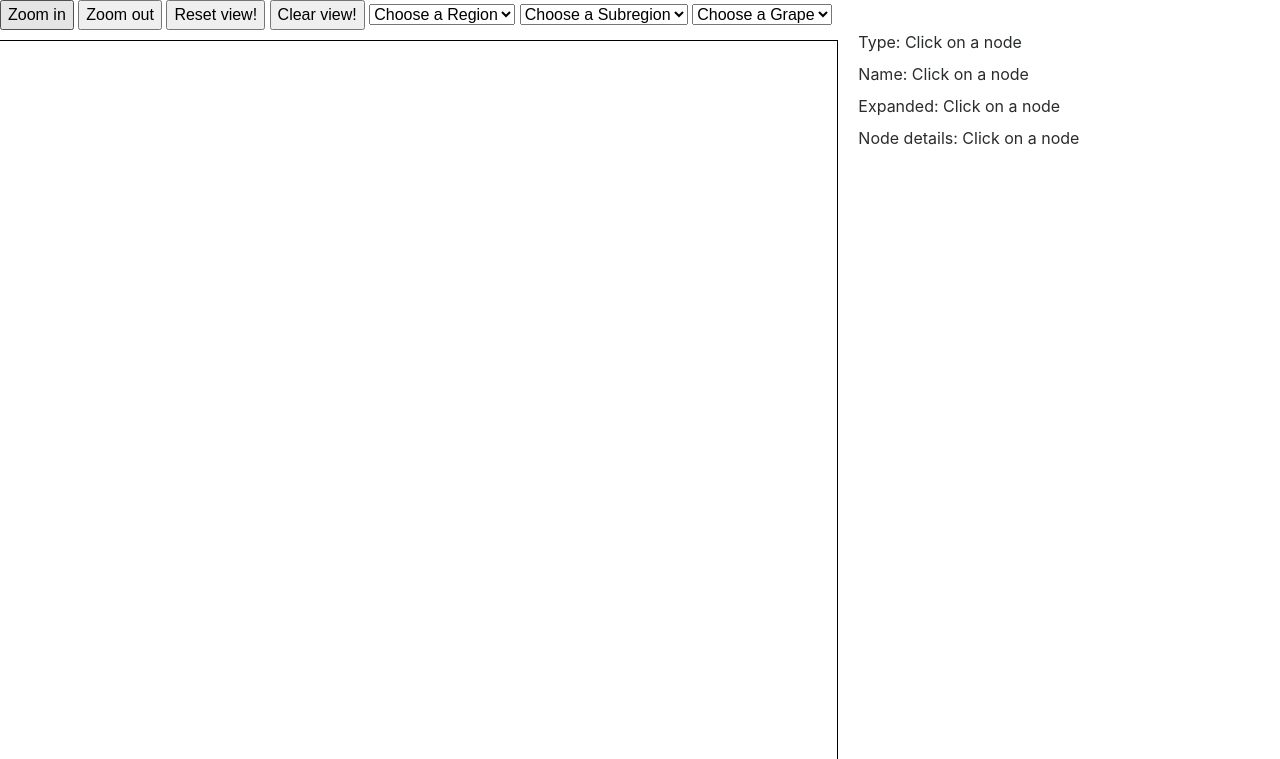
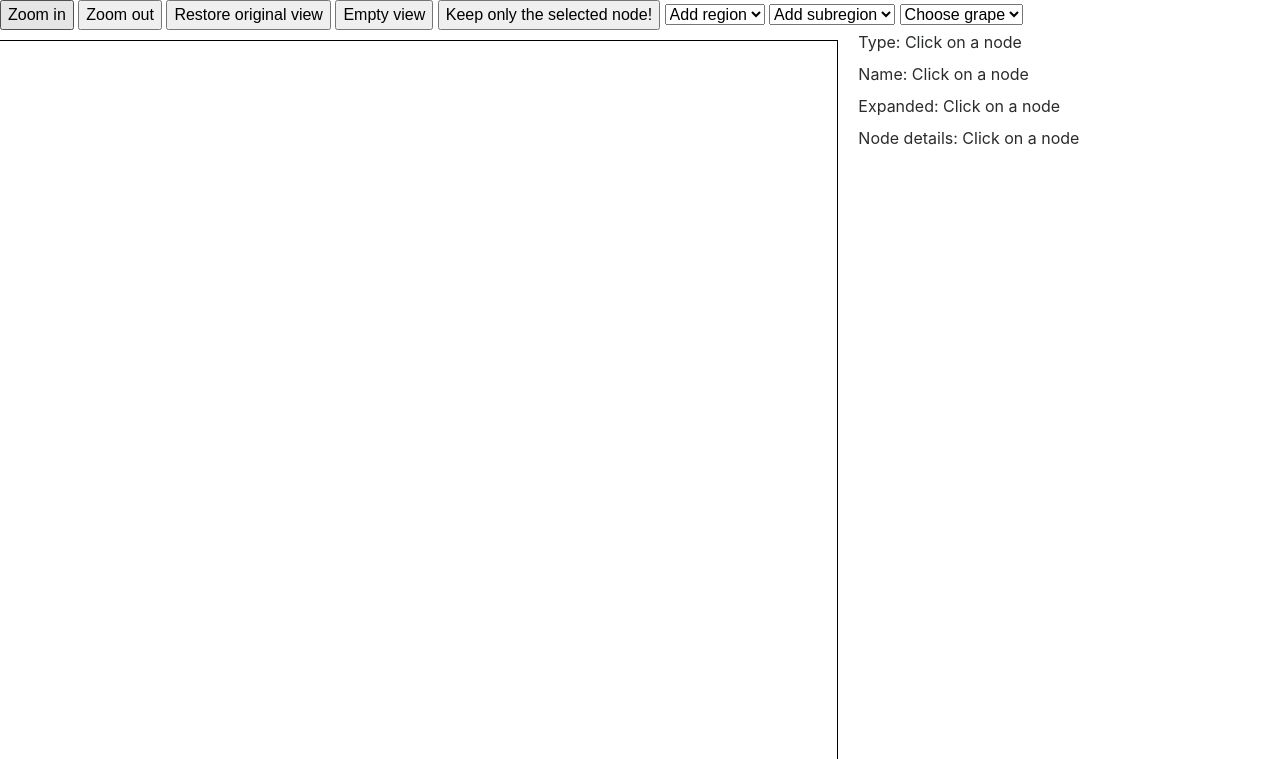
Before and after one commit to sandordargo/wine-disco, a Flask app: page / in a window 1280 px wide. Shown: the top 759 px of the page. Run offline with Flask 2, Linux system fonts and the light colour scheme; data that the repository does not hold is empty; some libraries are stand-ins or nearby versions.

Commit message:
feature: Add "Keep only selected node" button

```diff
--- a/static/js/graph.js
+++ b/static/js/graph.js
@@ -456,3 +456,16 @@ function mergeLinks(new_links)   {
     }
   }
 }
+
+function keep_only_selected() {
+    if (detailedNode == null) {
+        alert("No node is selected!");
+        return;
+    }
+    node_to_keep = searchNodeInArray(nodes, detailedNode);
+    node_to_keep.expanded = false;
+    links = [];
+    nodes = [];
+    nodes.push(node_to_keep);
+    detailAndExpand(nodes[0])
+}
--- a/templates/index.html
+++ b/templates/index.html
@@ -30,22 +30,23 @@
 <body>
   <button onclick="zoomInClick()" type="button">Zoom in</button>
   <button onclick="zoomOutClick()" type="button">Zoom out</button>
-  <button onclick="reset()" type="button">Reset view!</button>
-  <button onclick="hard_reset()" type="button">Clear view!</button>
+  <button onclick="reset()" type="button">Restore original view</button>
+  <button onclick="hard_reset()" type="button">Empty view</button>
+  <button onclick="keep_only_selected()" type="button">Keep only the selected node!</button>
   <select id="wineRegions" name="WineRegions" onchange="addRegion(this.value)">
-    <option selected hidden>Choose a Region</option>
+    <option selected hidden>Add region</option>
     {% for region in regions %}
       <option value="{{ region.id }}">{{ region.name }}</option>
     {% endfor %}
   </select>
   <select id="wineSubregions" name="WineSubRegions" onchange="addSubregion(this.value)">
-    <option selected hidden>Choose a Subregion</option>
+    <option selected hidden>Add subregion</option>
     {% for subregion in subregions %}
       <option value="{{ subregion.id }}">{{ subregion.name }}</option>
     {% endfor %}
   </select>
     <select id="grapes" name="Grapes" onchange="addGrape(this.value)">
-    <option selected hidden>Choose a Grape</option>
+    <option selected hidden>Choose grape</option>
     {% for grape in grapes %}
       <option value="{{ grape.id }}">{{ grape.name }}</option>
     {% endfor %}
@@ -53,6 +54,7 @@
   <div class="row">
     <div class="col-8">
       <!-- <div style="border:1px solid black"> -->
+
         <svg width="50%" style="border:1px solid black"></svg>
       <!-- </div> -->
     </div>
```
